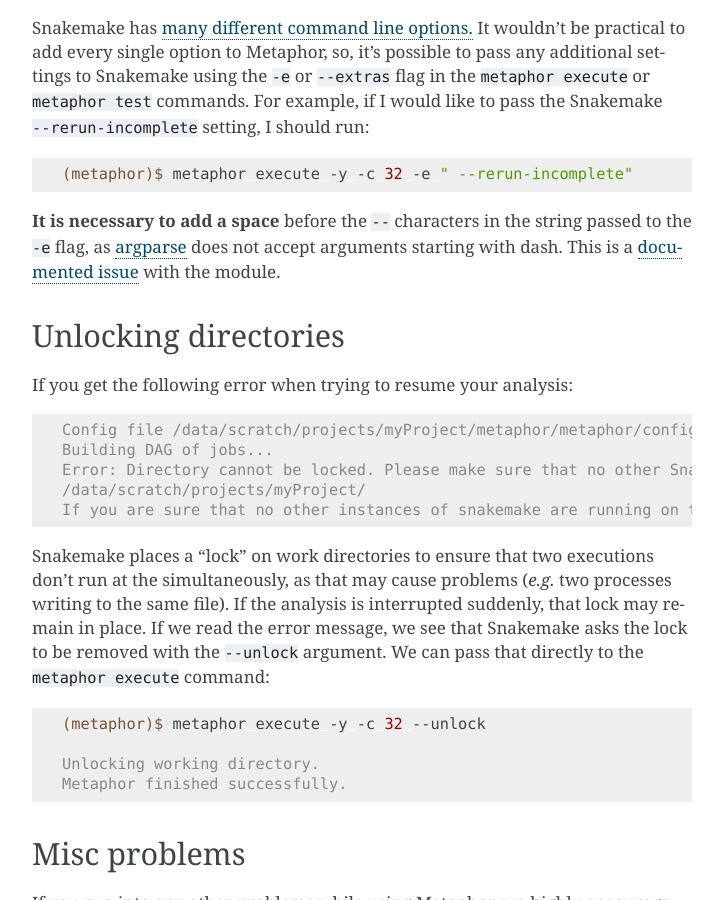
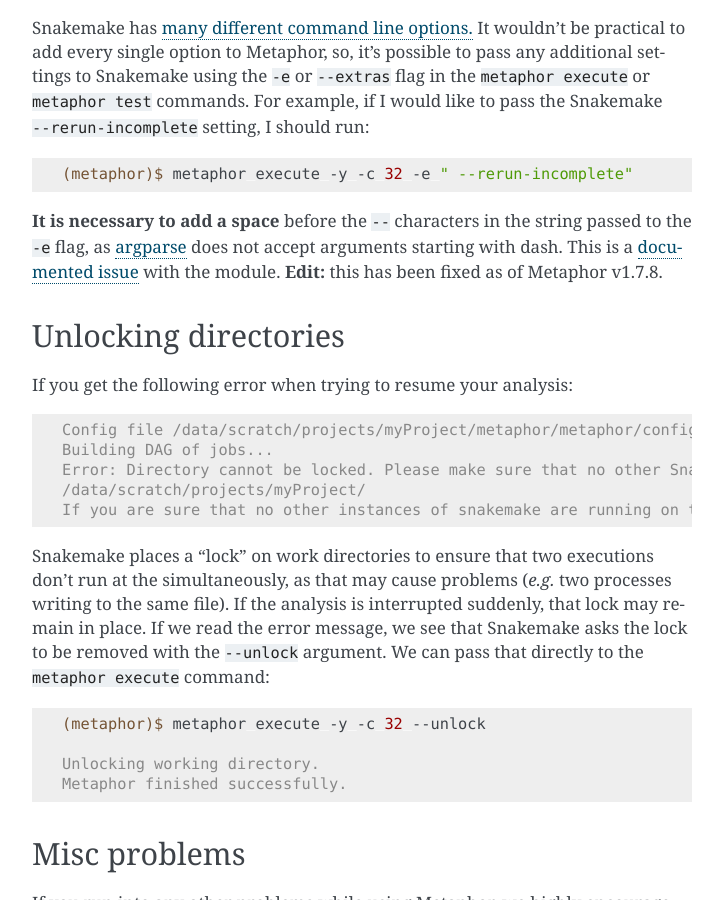
Before and after one commit to vinisalazar/metaphor, a Sphinx documentation site: the page built from docs/source/main/troubleshooting.md, in a window 1280 px wide and 900 px high, scrolled down 4805 px. Shown: the whole window, without its empty margins (388-1111 px from the left). Built offline with Sphinx 7.4.7, drawn with Linux system fonts in a browser that asks for light colours.

Commit message:
Update docs

````diff
--- a/docs/source/main/troubleshooting.md
+++ b/docs/source/main/troubleshooting.md
@@ -158,6 +158,7 @@ Snakemake has [many different command line options.](https://snakemake.readthedo
 ```
 
 **It is necessary to add a space** before the `--` characters in the string passed to the `-e` flag, as [argparse](https://docs.python.org/3/library/argparse.html) does not accept arguments starting with dash. This is a [documented issue](https://bugs.python.org/issue9334) with the module.
+**Edit:** this has been fixed as of Metaphor v1.7.8.
 
 ## Unlocking directories
 
````
